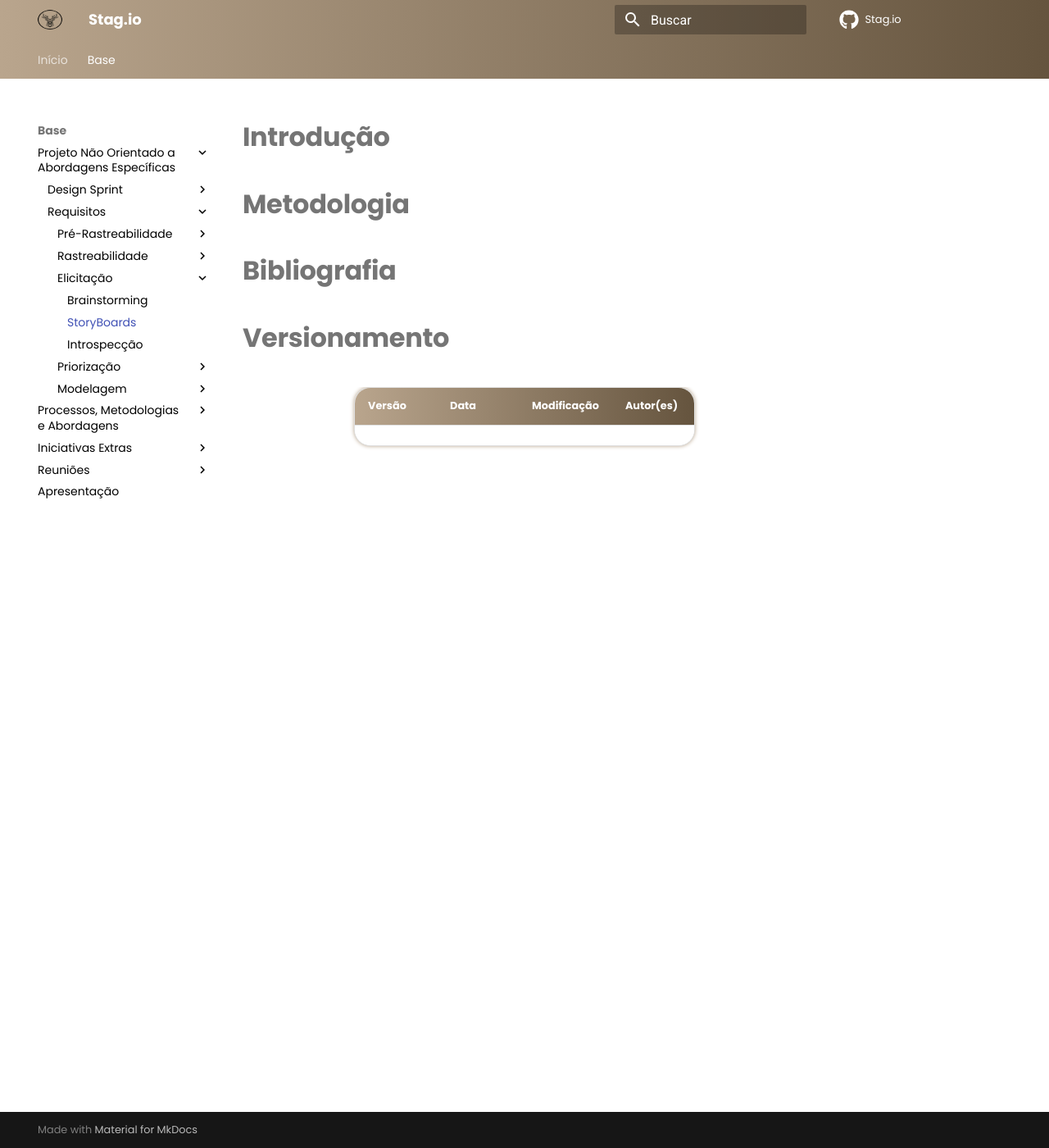
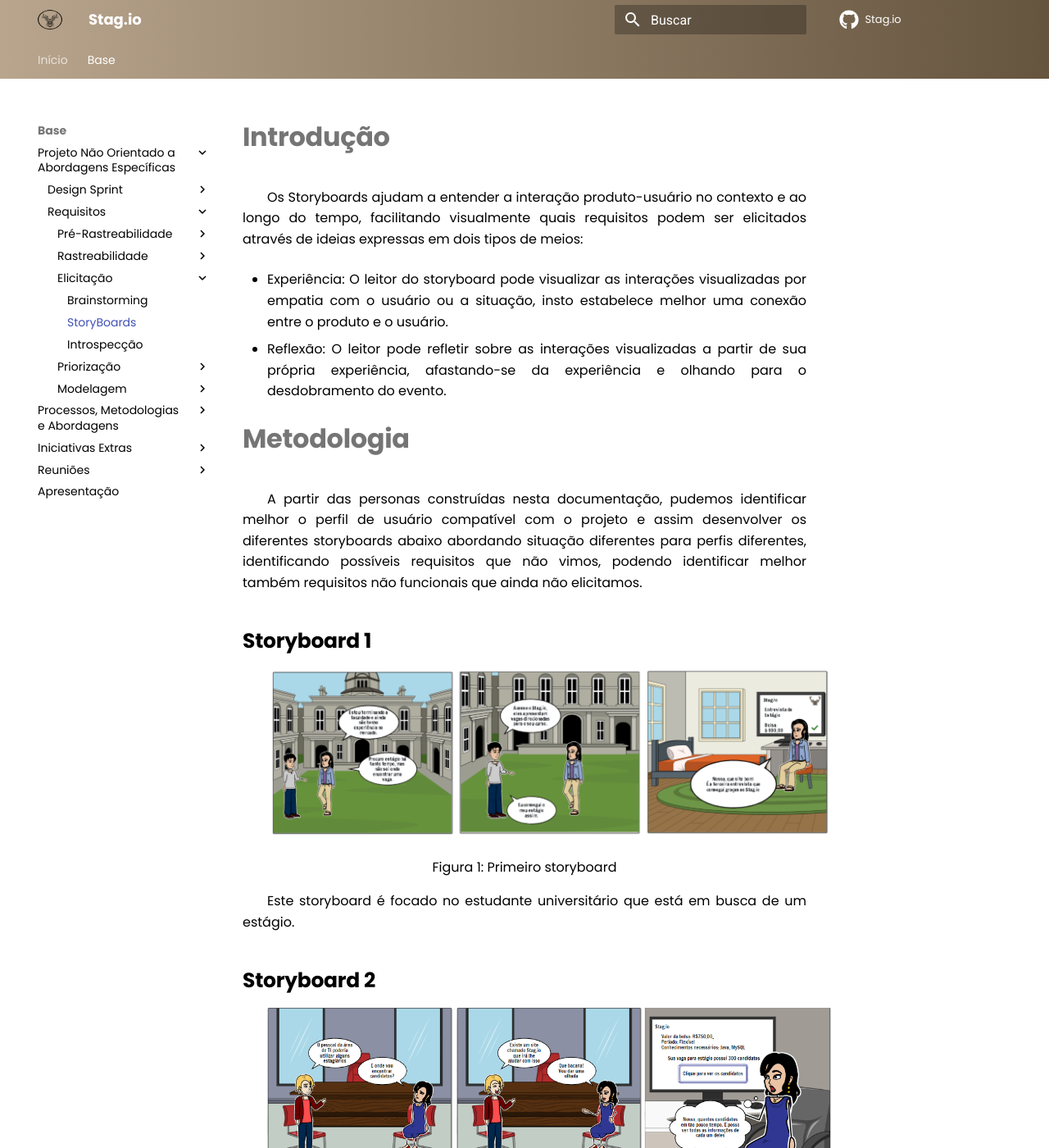
Before and after one commit to UnBArqDsw2021-2/2021.2_G3_stag.io, an MkDocs documentation site: the page built from docs/Base/PNOAE/Requisitos/Elicitacao/StoryBoards.md, in a window 1280 px wide and 1400 px high. Shown: the whole window at 82% size. Built offline with MkDocs 1.6.1 and Material for MkDocs 9.7.7, drawn with Linux system fonts in a browser that asks for light colours; comment, search, counter and statistics services are not loaded; some of the changed text lies outside the part shown.

Commit message:
Criação do documento de storyboards

```diff
--- a/docs/Base/PNOAE/Requisitos/Elicitacao/StoryBoards.md
+++ b/docs/Base/PNOAE/Requisitos/Elicitacao/StoryBoards.md
@@ -1,11 +1,53 @@
 # Introdução
+
+Os Storyboards ajudam a entender a interação produto-usuário no contexto e ao longo do tempo, facilitando visualmente quais requisitos podem ser elicitados através de ideias expressas em dois tipos de meios:
+
+- Experiência: O leitor do storyboard pode visualizar as interações visualizadas por empatia com o usuário ou a situação, insto estabelece melhor uma conexão entre o produto e o usuário.
+
+- Reflexão: O leitor pode refletir sobre as interações visualizadas a partir de sua própria experiência, afastando-se da experiência e olhando para o desdobramento do evento.
 
 # Metodologia
 
+A partir das personas construídas nesta documentação, pudemos identificar melhor o perfil de usuário compatível com o projeto e assim desenvolver os diferentes storyboards abaixo abordando situação diferentes para perfis diferentes, identificando possíveis requisitos que não vimos, podendo identificar melhor também requisitos não funcionais que ainda não elicitamos.
+
+## Storyboard 1
+
+[![Imagem1](../../../../assets/Base/Storyboard/StoryBoard1.jpeg)](../../../../assets/Base/Storyboard/StoryBoard1.jpeg)
+<center>Figura 1: Primeiro storyboard</center>
+
+Este storyboard é focado no estudante universitário que está em busca de um estágio.
+
+## Storyboard 2
+
+[![Imagem2](../../../../assets/Base/Storyboard/Storyboard_empresa.png)](../../../../assets/Base/Storyboard/Storyboard_empresa.png)
+<center>Figura 2: Segundo storyboard</center>
+
+Storyboard focando em uma empresa que busca estagiários de TI.
+
+## Storyboard 3
+
+[![Imagem3](../../../../assets/Base/Storyboard/Storyboard3.png)](../../../../assets/Base/Storyboard/Storyboard3.png)
+<center>Figura 3: Terceiro storyboard</center>
+
+Este storyboard foca em um aluno de ensino médio que busca estágio de jovem aprendiz.
+
+## Storyboard 4
+
+[![Imagem4](../../../../assets/Base/Storyboard/Storyboard4.png)](../../../../assets/Base/Storyboard/Storyboard4.png)
+<center>Figura 4: Quarto storyboard</center>
+
+Este storyboard foca em uma pessoa já graduada que ainda não possui experiência.
+
 # Bibliografia
+
+> <a href="https://unbarqdsw2021-1.github.io/2021.1_G6_Curumim/base/requisitos/pre-rastreabilidade/5w2h/" target="_blank">Documentação do grupo Curumim</a>
+
+> <a href="https://interacao-humano-computador.github.io/2020.2-Vjudge/designAvaliacaoDesenvolvimento/nivel1/storyboards/storyboards/" target="_blank">Documentação do grupo Vjudge da matéria de IHC</a>
+
+> VAN DER LELIE, C. The value of storyboards in the product design process. Personal and Ubiquitous Computing, v. 10, n. 2–3, p. 159–162, abr. 2006.
 
 # Versionamento
 
 Versão | Data | Modificação | Autor(es) |
 |--|--|--|--|
-|||||
+|0.1|27/01/2022|Criação da documentação|Ítalo Vinícius|
```
